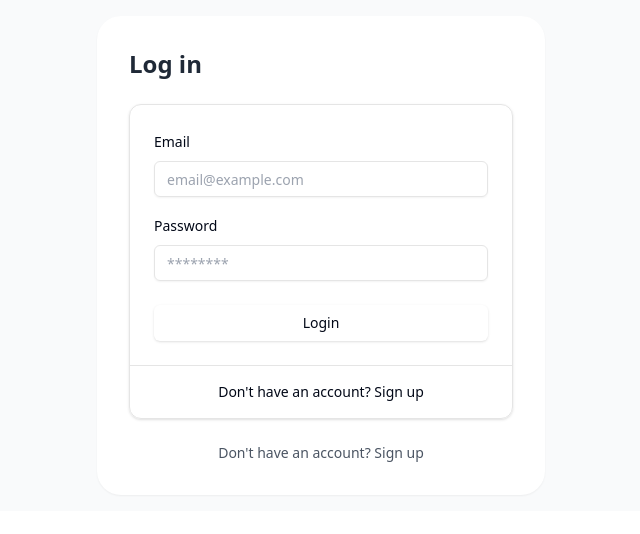
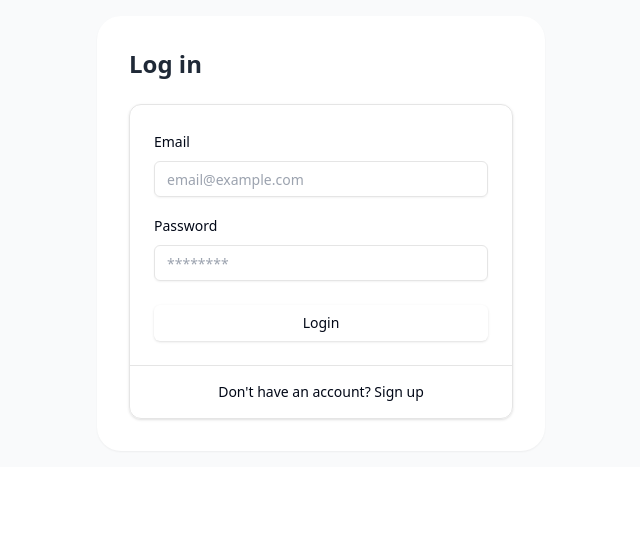
Before and after one commit to JeffreyYeet1/cop, a Next.js app in the folder client/: page /login in a window 1280 px wide. Shown: the top 534 px of the page, without its empty margins (319-959 px from the left). Built offline with nearby package versions, Linux system fonts and the light colour scheme.

Commit message:
Removed duplicate sign up button

```diff
--- a/client/app/login/page.tsx
+++ b/client/app/login/page.tsx
@@ -13,17 +13,6 @@ export default function LoginPage() {
         <div className="w-full max-w-md bg-white rounded-3xl p-8 shadow-sm">
           <h1 className="text-2xl font-semibold text-gray-800 mb-6">Log in</h1>
           <LoginForm />
-          <div className="mt-6 text-center">
-            <p className="text-sm text-gray-600">
-              Don't have an account?{' '}
-              <button
-                className="text-apple-blue font-medium"
-                onClick={() => router.push('/signup')}
-              >
-                Sign up
-              </button>
-            </p>
-          </div>
         </div>
       </div>
     </AppShell>
```
